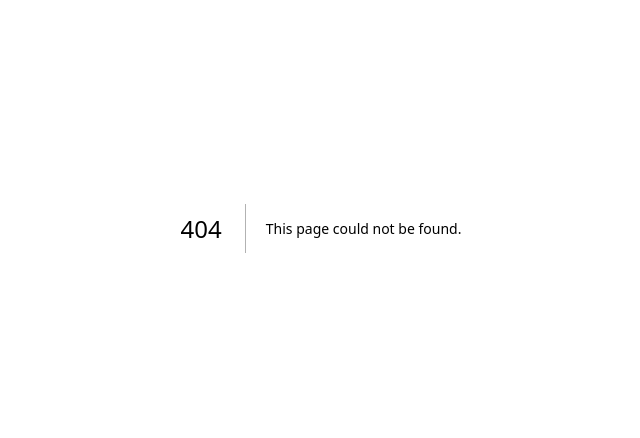
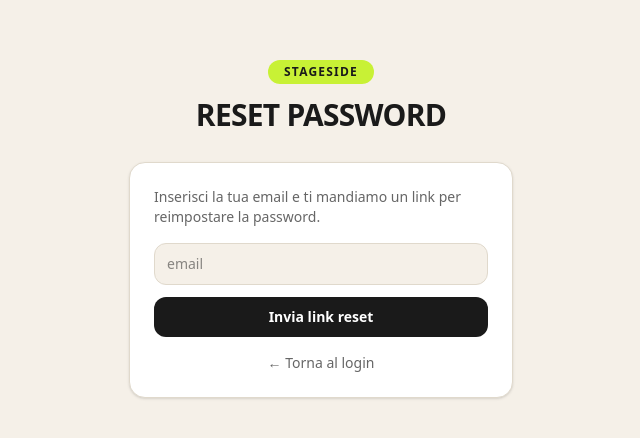
Before and after one commit to camporesen/festival_planner, a Next.js app: page /forgot-password in a window 1280 px wide. Before the commit this address had no page. Shown: the part 172-610 px from the top of the page, without its empty margins (319-959 px from the left). Built offline with nearby package versions, Linux system fonts and the light colour scheme; no server answers.

Commit message:
reset pw

```diff
--- /dev/null
+++ b/src/app/forgot-password/page.tsx
@@ -0,0 +1,77 @@
+'use client'
+import { useState } from 'react'
+import { createClient } from '@/lib/supabase/client'
+import Link from 'next/link'
+
+export default function ForgotPasswordPage() {
+  const [email, setEmail] = useState('')
+  const [loading, setLoading] = useState(false)
+  const [sent, setSent] = useState(false)
+  const [error, setError] = useState('')
+  const supabase = createClient()
+
+  async function handleSubmit(e: React.FormEvent) {
+    e.preventDefault()
+    setLoading(true)
+    setError('')
+    const { error } = await supabase.auth.resetPasswordForEmail(email, {
+      redirectTo: 'https://stageside-app.vercel.app/reset-password',
+    })
+    if (error) setError(error.message)
+    else setSent(true)
+    setLoading(false)
+  }
+
+  return (
+    <div className="min-h-screen flex items-center justify-center p-4 bg-[#F5F0E8]">
+      <div className="w-full max-w-sm">
+        <div className="text-center mb-8">
+          <div className="inline-block bg-[#C8F135] px-4 py-1 rounded-full text-xs font-bold uppercase tracking-widest mb-4">
+            Stageside
+          </div>
+          <h1 className="text-3xl font-black uppercase tracking-tight leading-none">
+            Reset password
+          </h1>
+        </div>
+
+        <div className="bg-white rounded-2xl p-6 border border-[#E0D9CC] shadow-sm">
+          {sent ? (
+            <div className="text-center space-y-4">
+              <p className="text-4xl">📬</p>
+              <p className="font-bold">Email inviata!</p>
+              <p className="text-sm text-[#666]">Controlla la tua casella e clicca il link per reimpostare la password.</p>
+              <Link href="/login" className="block text-sm text-[#666] hover:text-[#1A1A1A] transition mt-4">
+                ← Torna al login
+              </Link>
+            </div>
+          ) : (
+            <>
+              <p className="text-sm text-[#666] mb-4">Inserisci la tua email e ti mandiamo un link per reimpostare la password.</p>
+              <form onSubmit={handleSubmit} className="space-y-3">
+                <input
+                  type="email"
+                  value={email}
+                  onChange={e => setEmail(e.target.value)}
+                  required
+                  className="w-full bg-[#F5F0E8] border border-[#E0D9CC] rounded-xl px-3 py-2.5 text-sm focus:outline-none focus:border-[#1A1A1A]"
+                  placeholder="email"
+                />
+                {error && <p className="text-red-600 text-sm">{error}</p>}
+                <button
+                  type="submit"
+                  disabled={loading}
+                  className="w-full bg-[#1A1A1A] hover:bg-[#333] text-white disabled:opacity-50 rounded-xl py-2.5 text-sm font-bold transition"
+                >
+                  {loading ? '...' : 'Invia link reset'}
+                </button>
+              </form>
+              <Link href="/login" className="block text-sm text-[#666] hover:text-[#1A1A1A] transition mt-4 text-center">
+                ← Torna al login
+              </Link>
+            </>
+          )}
+        </div>
+      </div>
+    </div>
+  )
+}
--- a/src/app/login/page.tsx
+++ b/src/app/login/page.tsx
@@ -3,6 +3,7 @@ import { useState } from 'react'
 import { createClient } from '@/lib/supabase/client'
 import { useRouter, useSearchParams } from 'next/navigation'
 import { Suspense } from 'react'
+import Link from 'next/link'
 
 function LoginForm() {
   const [email, setEmail] = useState('')
@@ -108,6 +109,11 @@ function LoginForm() {
           >
             {isSignUp ? 'Hai già un account? Accedi' : 'Non hai un account? Registrati'}
           </button>
+          {!isSignUp && (
+  <Link href="/forgot-password" className="w-full text-sm text-[#666] hover:text-[#1A1A1A] transition text-center block mt-2">
+    Password dimenticata?
+  </Link>
+)}
         </div>
       </div>
     </div>
--- /dev/null
+++ b/src/app/reset-password/page.tsx
@@ -0,0 +1,89 @@
+'use client'
+import { useState, useEffect, Suspense } from 'react'
+import { createClient } from '@/lib/supabase/client'
+import { useRouter } from 'next/navigation'
+
+function ResetPasswordForm() {
+  const [password, setPassword] = useState('')
+  const [confirm, setConfirm] = useState('')
+  const [loading, setLoading] = useState(false)
+  const [error, setError] = useState('')
+  const [done, setDone] = useState(false)
+  const router = useRouter()
+  const supabase = createClient()
+
+  async function handleSubmit(e: React.FormEvent) {
+    e.preventDefault()
+    if (password !== confirm) { setError('Le password non coincidono.'); return }
+    if (password.length < 6) { setError('La password deve essere di almeno 6 caratteri.'); return }
+    setLoading(true)
+    setError('')
+    const { error } = await supabase.auth.updateUser({ password })
+    if (error) setError(error.message)
+    else {
+      setDone(true)
+      setTimeout(() => router.push('/dashboard'), 2000)
+    }
+    setLoading(false)
+  }
+
+  return (
+    <div className="min-h-screen flex items-center justify-center p-4 bg-[#F5F0E8]">
+      <div className="w-full max-w-sm">
+        <div className="text-center mb-8">
+          <div className="inline-block bg-[#C8F135] px-4 py-1 rounded-full text-xs font-bold uppercase tracking-widest mb-4">
+            Stageside
+          </div>
+          <h1 className="text-3xl font-black uppercase tracking-tight leading-none">
+            Nuova password
+          </h1>
+        </div>
+
+        <div className="bg-white rounded-2xl p-6 border border-[#E0D9CC] shadow-sm">
+          {done ? (
+            <div className="text-center space-y-3">
+              <p className="text-4xl">✅</p>
+              <p className="font-bold">Password aggiornata!</p>
+              <p className="text-sm text-[#666]">Stai per essere reindirizzato...</p>
+            </div>
+          ) : (
+            <form onSubmit={handleSubmit} className="space-y-3">
+              <input
+                type="password"
+                value={password}
+                onChange={e => setPassword(e.target.value)}
+                required
+                className="w-full bg-[#F5F0E8] border border-[#E0D9CC] rounded-xl px-3 py-2.5 text-sm focus:outline-none focus:border-[#1A1A1A]"
+                placeholder="nuova password"
+              />
+              <input
+                type="password"
+                value={confirm}
+                onChange={e => setConfirm(e.target.value)}
+                required
+                className="w-full bg-[#F5F0E8] border border-[#E0D9CC] rounded-xl px-3 py-2.5 text-sm focus:outline-none focus:border-[#1A1A1A]"
+                placeholder="conferma password"
+              />
+              {error && <p className="text-red-600 text-sm">{error}</p>}
+              <button
+                type="submit"
+                disabled={loading}
+                className="w-full bg-[#1A1A1A] hover:bg-[#333] text-white disabled:opacity-50 rounded-xl py-2.5 text-sm font-bold transition"
+              >
+                {loading ? '...' : 'Aggiorna password'}
+              </button>
+            </form>
+          )}
+        </div>
+      </div>
+    </div>
+  )
+}
+
+export default function ResetPasswordPage() {
+  return (
+    <Suspense>
+      <ResetPasswordForm />
+    </Suspense>
+  )
+}
```
